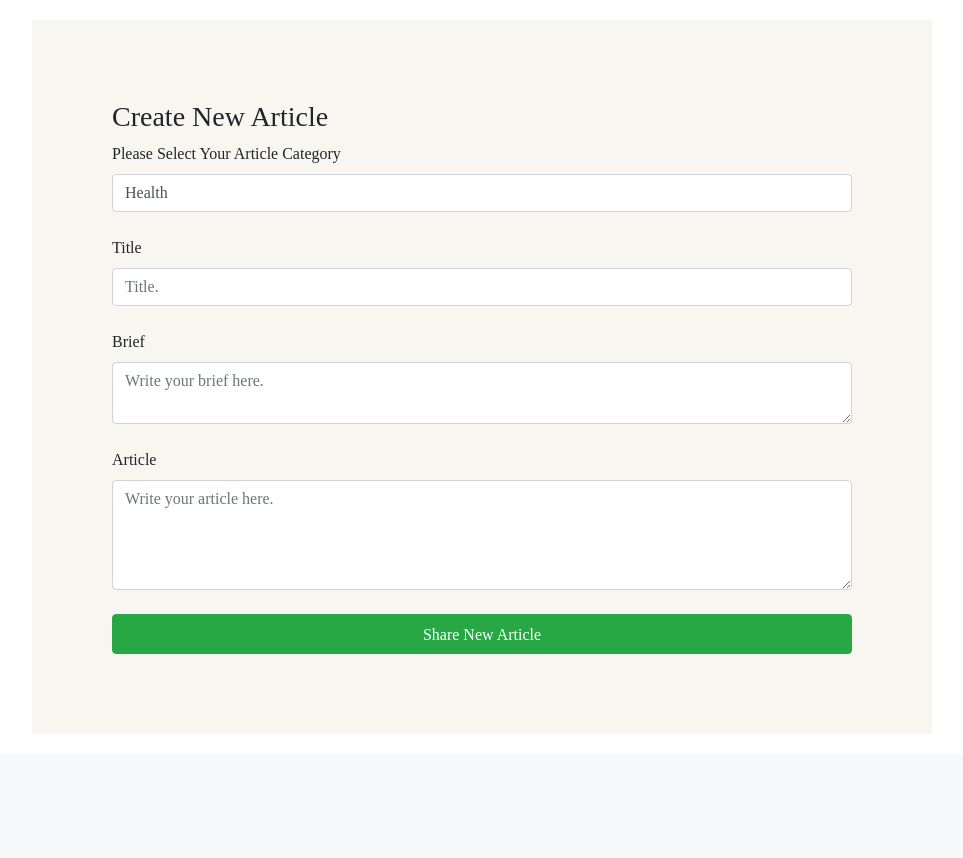
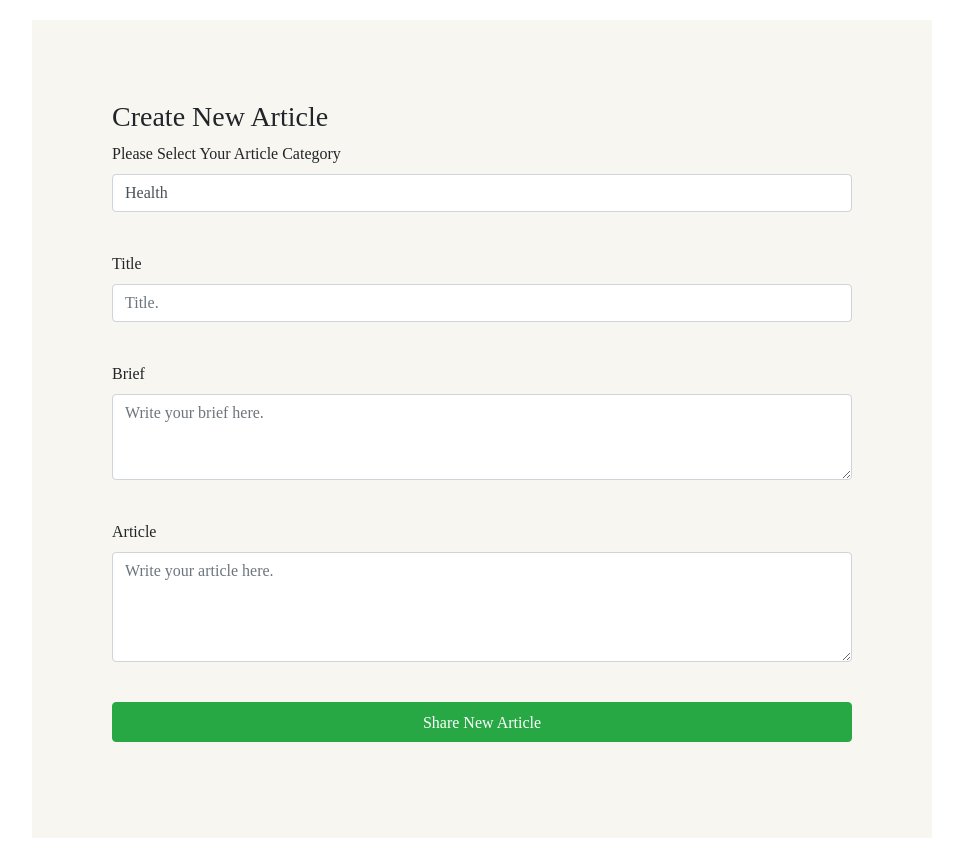
Before and after one commit to HayaaQutaishat/Articles-Application, a Django app: page /new_article in a window 1280 px wide. Shown: the part 62-920 px from the top of the page, without its empty margins (158-1121 px from the left). Before the commit the page ends 716 px from the top, so only its background shows below. Run offline with Django 4.2, Linux system fonts and the light colour scheme; a user stored in the database is signed in; data comes from the database, SQL or seed files in the repository; both versions use the stored data as it was after the commit; some libraries are stand-ins or nearby versions.

Commit message:
Final Commit

```diff
--- a/final/templates/final/create_article.html
+++ b/final/templates/final/create_article.html
@@ -8,22 +8,33 @@
         <h3>Create New Article</h3>
    <form action="{% url 'new_article' %}" method="post">
     {% csrf_token %}
-                <label for="form_need">Please Select Your Article Category</label>
-                <select id="form_need" name="category" class="form-control" required="required" data-error="Please specify your need.">
+    <div class="form-group">
+        <label for="exampleFormControlSelect1">Please Select Your Article Category</label>
+        <select id="exampleFormControlSelect1" name="category" class="form-control" required="required" data-error="Please specify your need.">
             {% for option in options %}
                 <option value="{{ option.id }}">{{ option }}</option>
             {% endfor %}
         </select><br>
-                <label for="form_name">Title</label>
-                <input type="text" name="title" class="form-control" placeholder="Title." required="required" data-error="Title is required."><br>
-                <label for="form_name">Brief</label>
-                <textarea name="brief" placeholder="Write your brief here." class="form-control" style=" min-width:500px; max-width:100%;min-height:50px;height:100%;width:100%;" ></textarea><br>
-                <label for="form_name">Article</label>
-                <textarea name="text" id="form_message" name="message" class="form-control" placeholder="Write your article here." rows="4" required="required"></textarea><br>
+      </div>
+    <div class="form-group">
+      <label for="exampleFormControlInput1">Title</label>
+      <input type="text" name="title" class="form-control" id="exampleFormControlInput1" placeholder="Title." required="required" data-error="Title is required."><br>
+    </div>
+    <div class="form-group">
+      <label for="exampleFormControlTextarea1">Brief</label>
+      <textarea name="brief" id="exampleFormControlTextarea1" placeholder="Write your brief here." class="form-control" rows="3"></textarea><br>
+    </div>
+    <div class="form-group">
+        <label for="exampleFormControlTextarea1">Article</label>
+        <textarea name="text" id="exampleFormControlTextarea1" name="brief" class="form-control" placeholder="Write your article here." rows="4" required="required"></textarea><br>
+      </div>
+      <div class="form-group">
         <input type="submit" class="btn btn-success btn-send  pt-2 btn-block" value="Share New Article" >
+      </div>
   </form>
 </div>
 </div>
+
 
 {% endblock %}
 {% block script %}
--- a/final/views.py
+++ b/final/views.py
@@ -205,7 +205,6 @@ def edit_comment(request):
     comment.save()
     return JsonResponse({"data": data}, status=201)
 
-
 @login_required
 def delete_article(request, article_id):
     article = Article.objects.get(pk=article_id)
```
Also changed, not shown: db.sqlite3, final/templates/final/layout.html (line endings or trailing spaces). Lines whose indentation alone changed are shown as unchanged.
